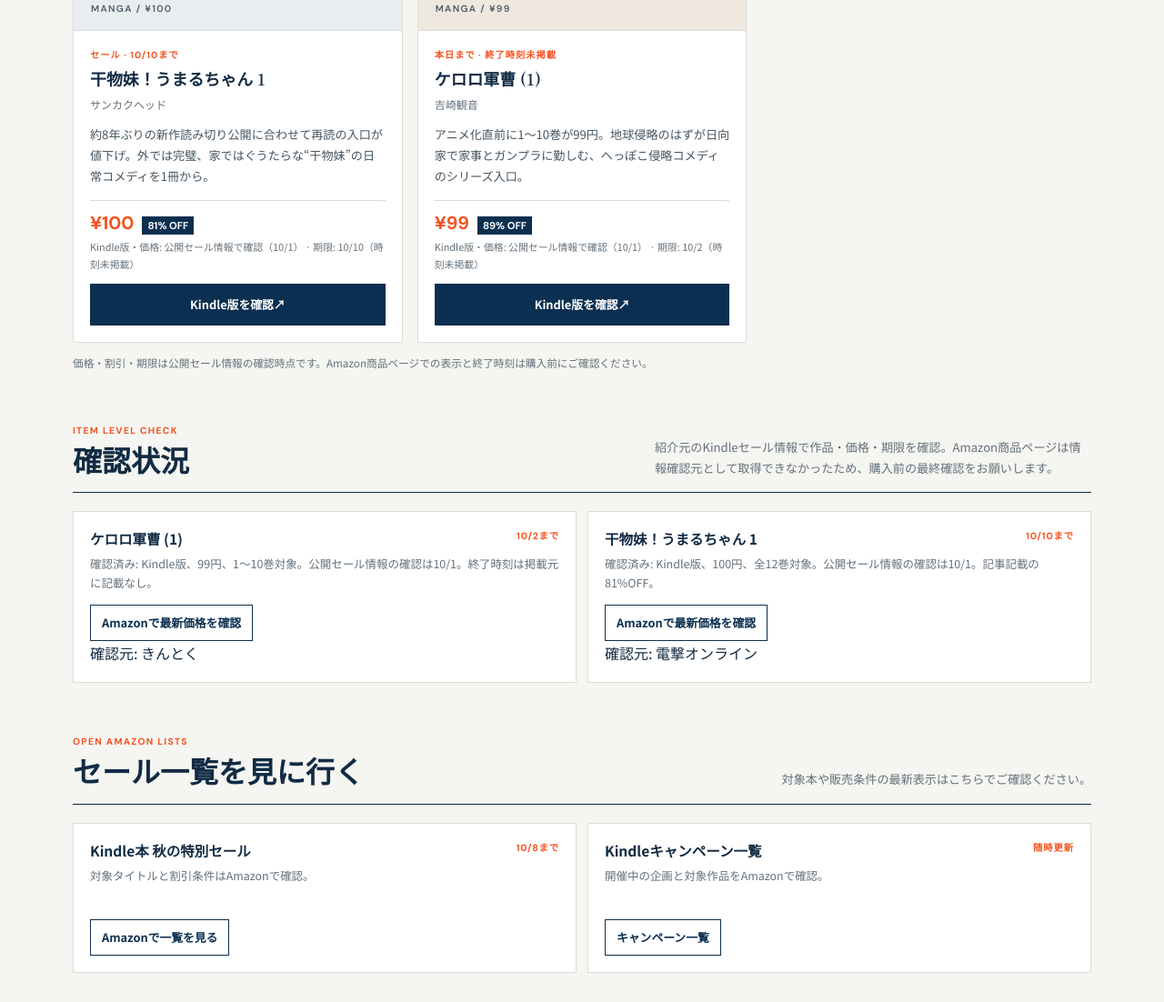
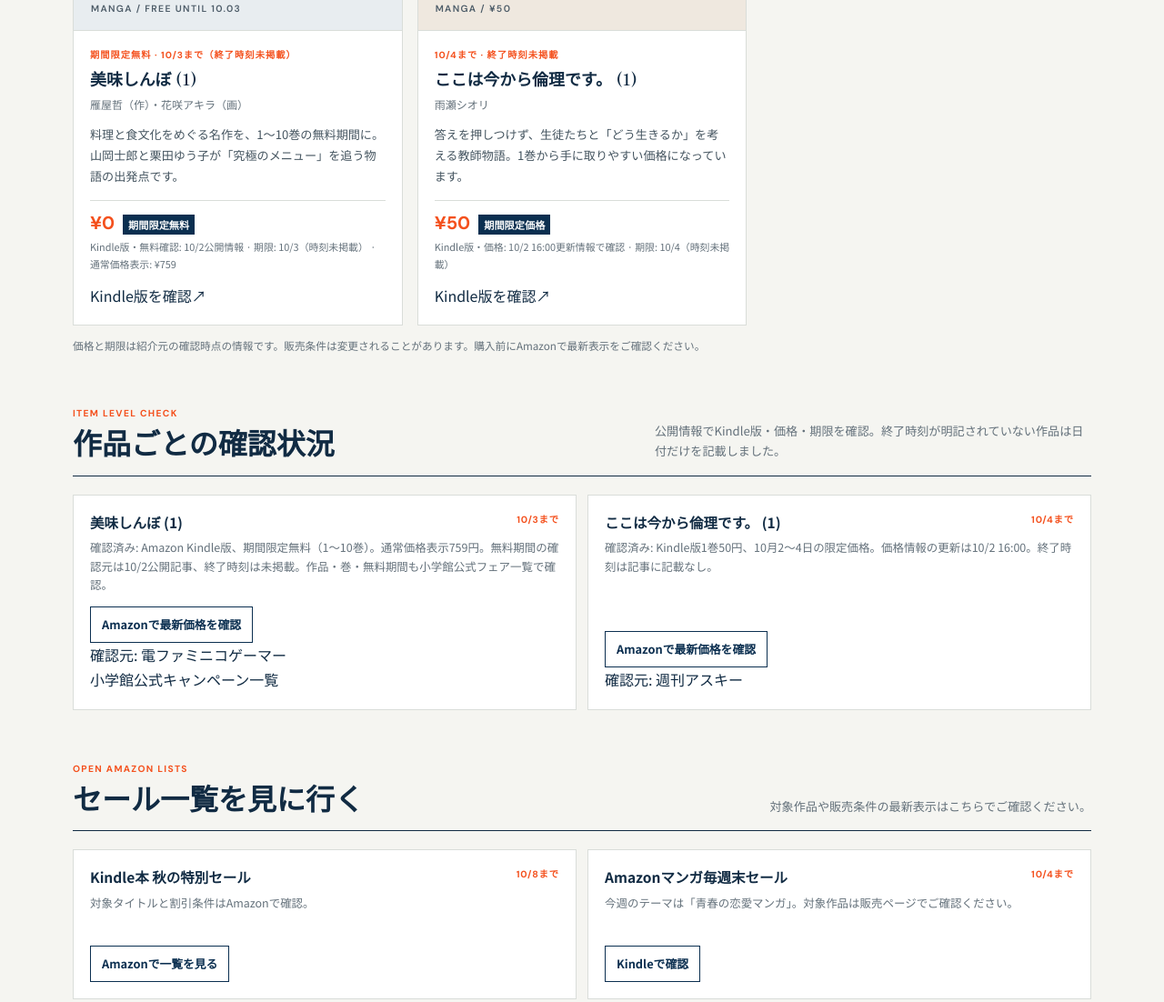
Before and after one commit to realyanderedere-coder/saleshoka, a website: page public/sales/current.html in a window 1280 px wide. Shown: the part 717-1819 px from the top of the page at 91% size. Drawn offline with Linux system fonts and the light colour scheme.

Commit message:
Update sales content 2026-10-03

```diff
--- a/public/sales/current.html
+++ b/public/sales/current.html
@@ -27,21 +27,21 @@ footer{background:#071e33;color:#d9e2e9;padding:28px 0;font-size:.75rem}.foot{di
 
 </head><body>
 <header><div class="wrap nav"><a class="brand" href="/" aria-label="セール書架 トップ"><img src="/images/saleshoka-logo.webp" alt=""><span>セール<em>書架</em></span></a><a href="/">トップページへ</a></div></header>
-<section class="wrap hero"><div class="kicker">CURRENT DEALS · EDITED FOR READERS</div><div class="hero-row"><div><h1>現在のセール情報</h1><p>10月2日、終了の近い漫画を中心に選びました。価格・期限は公開セール情報で照合しています。Amazonで購入する前に最新の販売条件をご確認ください。</p></div><div class="updated">LAST CHECKED<strong>2026.10.02 00:43 JST</strong></div></div></section>
+<section class="wrap hero"><div class="kicker">CURRENT DEALS · EDITED FOR READERS</div><div class="hero-row"><div><h1>現在のセール情報</h1><p>10月3日、本日までの無料作品と、10月4日までの漫画を選びました。表示価格と期限は確認元の記載に基づいています。</p></div><div class="updated">LAST CHECKED<strong>2026.10.03 00:44 JST</strong></div></div></section>
 <main>
-<section class="band"><div class="wrap band-inner"><div><h2>本日終了の作品あり</h2><p>『ケロロ軍曹』1〜10巻の99円セールは10月2日まで（終了時刻の記載なし）。終了時刻を推測せず、販売ページで最新条件をご確認ください。</p></div><a class="button" href="https://www.amazon.co.jp/kindle-dbs/browse?_encoding=UTF8&amp;metadata=storeType%3Debooks&amp;widgetId=ebooks-deals-storefront_KindleDailyDealsStrategy&amp;title=Kindle%E6%97%A5%E6%9B%BF%E3%82%8F%E3%82%8A%E3%82%BB%E3%83%BC%E3%83%AB&amp;sourceType=recs&amp;tag=saleshoka-22" target="_blank" rel="sponsored nofollow noopener">Amazonセール一覧</a></div></section>
-<section class="wrap section"><div class="section-head"><div><div class="flag">MANGA EDIT · 2 PICKS</div><h2>今日、拾っておきたい2冊</h2></div><p>明日までの値下げと、新作読切公開に合わせたシリーズ入口。価格だけでなく、作品を今紹介する理由で選びました。</p></div>
+<section class="band"><div class="wrap band-inner"><div><h2>本日までの無料作品</h2><p>『美味しんぼ』Kindle版1〜10巻の無料期間は10月3日まで。終了時刻は掲載元に記載がないため、商品ページで最新条件をご確認ください。</p></div><a class="button" href="https://www.amazon.co.jp/dp/B00AQRC8XE?tag=saleshoka-22" target="_blank" rel="sponsored nofollow noopener">『美味しんぼ』1巻</a></div></section>
+<section class="wrap section"><div class="section-head"><div><div class="flag">MANGA EDIT · 2 PICKS</div><h2>今日、拾っておきたい2冊</h2></div><p>期限が迫る無料巻と、週末限定の特価。作品の入口として紹介します。</p></div>
 <div class="book-grid">
-<article class="book"><div class="art"><span class="num">01</span><span class="genre">MANGA / ¥100</span></div><div class="body"><div class="reason-tag">セール · 10/10まで</div><h3>干物妹！うまるちゃん 1</h3><div class="byline">サンカクヘッド</div><p class="blurb">約8年ぶりの新作読み切り公開に合わせて再読の入口が値下げ。外では完璧、家ではぐうたらな“干物妹”の日常コメディを1冊から。</p><div class="deal-price"><strong>¥100</strong><span>81% OFF</span></div><p class="price-foot">Kindle版・価格: 公開セール情報で確認（10/1） · 期限: 10/10（時刻未掲載）</p><a class="button" href="https://www.amazon.co.jp/dp/B00JUH3M9K?tag=saleshoka-22" target="_blank" rel="sponsored nofollow noopener"><span>Kindle版を確認</span><span aria-hidden="true">↗</span></a></div></article>
-<article class="book"><div class="art"><span class="num">02</span><span class="genre">MANGA / ¥99</span></div><div class="body"><div class="reason-tag">本日まで · 終了時刻未掲載</div><h3>ケロロ軍曹 (1)</h3><div class="byline">吉崎観音</div><p class="blurb">アニメ化直前に1〜10巻が99円。地球侵略のはずが日向家で家事とガンプラに勤しむ、へっぽこ侵略コメディのシリーズ入口。</p><div class="deal-price"><strong>¥99</strong><span>89% OFF</span></div><p class="price-foot">Kindle版・価格: 公開セール情報で確認（10/1） · 期限: 10/2（時刻未掲載）</p><a class="button" href="https://www.amazon.co.jp/dp/B00932MP0E?tag=saleshoka-22" target="_blank" rel="sponsored nofollow noopener"><span>Kindle版を確認</span><span aria-hidden="true">↗</span></a></div></article>
-</div><p style="font-size:.73rem;color:#64717b;margin:12px 0 0">価格・割引・期限は公開セール情報の確認時点です。Amazon商品ページでの表示と終了時刻は購入前にご確認ください。</p></section>
-<section class="wrap section"><div class="section-head"><div><div class="flag">ITEM LEVEL CHECK</div><h2>確認状況</h2></div><p>紹介元のKindleセール情報で作品・価格・期限を確認。Amazon商品ページは情報確認元として取得できなかったため、購入前の最終確認をお願いします。</p></div><div class="campaign-grid">
-<article class="camp"><div class="camp-top"><h3>ケロロ軍曹 (1)</h3><span class="until">10/2まで</span></div><p>確認済み: Kindle版、99円、1〜10巻対象。公開セール情報の確認は10/1。終了時刻は掲載元に記載なし。</p><a class="button" href="https://www.amazon.co.jp/dp/B00932MP0E?tag=saleshoka-22" target="_blank" rel="sponsored nofollow noopener">Amazonで最新価格を確認</a><a href="https://premium.gamepedia.jp/kindle/archives/6057">確認元: きんとく</a></article>
-<article class="camp"><div class="camp-top"><h3>干物妹！うまるちゃん 1</h3><span class="until">10/10まで</span></div><p>確認済み: Kindle版、100円、全12巻対象。公開セール情報の確認は10/1。記事記載の81%OFF。</p><a class="button" href="https://www.amazon.co.jp/dp/B00JUH3M9K?tag=saleshoka-22" target="_blank" rel="sponsored nofollow noopener">Amazonで最新価格を確認</a><a href="https://dengekionline.com/article/202610/89625">確認元: 電撃オンライン</a></article>
+<article class="book"><div class="art"><span class="num">01</span><span class="genre">MANGA / FREE UNTIL 10.03</span></div><div class="body"><div class="reason-tag">期間限定無料 · 10/3まで（終了時刻未掲載）</div><h3>美味しんぼ (1)</h3><div class="byline">雁屋哲（作）・花咲アキラ（画）</div><p class="blurb">料理と食文化をめぐる名作を、1〜10巻の無料期間に。山岡士郎と栗田ゆう子が「究極のメニュー」を追う物語の出発点です。</p><div class="deal-price"><strong>¥0</strong><span>期間限定無料</span></div><p class="price-foot">Kindle版・無料確認: 10/2公開情報 · 期限: 10/3（時刻未掲載） · 通常価格表示: ¥759</p><a class="action" href="https://www.amazon.co.jp/dp/B00AQRC8XE?tag=saleshoka-22" target="_blank" rel="sponsored nofollow noopener"><span>Kindle版を確認</span><span aria-hidden="true">↗</span></a></div></article>
+<article class="book"><div class="art"><span class="num">02</span><span class="genre">MANGA / ¥50</span></div><div class="body"><div class="reason-tag">10/4まで · 終了時刻未掲載</div><h3>ここは今から倫理です。 (1)</h3><div class="byline">雨瀬シオリ</div><p class="blurb">答えを押しつけず、生徒たちと「どう生きるか」を考える教師物語。1巻から手に取りやすい価格になっています。</p><div class="deal-price"><strong>¥50</strong><span>期間限定価格</span></div><p class="price-foot">Kindle版・価格: 10/2 16:00更新情報で確認 · 期限: 10/4（時刻未掲載）</p><a class="action" href="https://www.amazon.co.jp/dp/B07PB7GNHZ?tag=saleshoka-22" target="_blank" rel="sponsored nofollow noopener"><span>Kindle版を確認</span><span aria-hidden="true">↗</span></a></div></article>
+</div><p style="font-size:.73rem;color:#64717b;margin:12px 0 0">価格と期限は紹介元の確認時点の情報です。販売条件は変更されることがあります。購入前にAmazonで最新表示をご確認ください。</p></section>
+<section class="wrap section"><div class="section-head"><div><div class="flag">ITEM LEVEL CHECK</div><h2>作品ごとの確認状況</h2></div><p>公開情報でKindle版・価格・期限を確認。終了時刻が明記されていない作品は日付だけを記載しました。</p></div><div class="campaign-grid">
+<article class="camp"><div class="camp-top"><h3>美味しんぼ (1)</h3><span class="until">10/3まで</span></div><p>確認済み: Amazon Kindle版、期間限定無料（1〜10巻）。通常価格表示759円。無料期間の確認元は10/2公開記事、終了時刻は未掲載。作品・巻・無料期間も小学館公式フェア一覧で確認。</p><a class="button" href="https://www.amazon.co.jp/dp/B00AQRC8XE?tag=saleshoka-22" target="_blank" rel="sponsored nofollow noopener">Amazonで最新価格を確認</a><a href="https://news.denfaminicogamer.jp/news/2609253h">確認元: 電ファミニコゲーマー</a><a href="https://e-comi.shogakukan.co.jp/campaigns">小学館公式キャンペーン一覧</a></article>
+<article class="camp"><div class="camp-top"><h3>ここは今から倫理です。 (1)</h3><span class="until">10/4まで</span></div><p>確認済み: Kindle版1巻50円、10月2〜4日の限定価格。価格情報の更新は10/2 16:00。終了時刻は記事に記載なし。</p><a class="button" href="https://www.amazon.co.jp/dp/B07PB7GNHZ?tag=saleshoka-22" target="_blank" rel="sponsored nofollow noopener">Amazonで最新価格を確認</a><a href="https://weekly.ascii.jp/elem/000/004/439/4439662/">確認元: 週刊アスキー</a></article>
 </div></section>
-<section class="wrap section"><div class="section-head"><div><div class="flag">OPEN AMAZON LISTS</div><h2>セール一覧を見に行く</h2></div><p>対象本や販売条件の最新表示はこちらでご確認ください。</p></div><div class="campaign-grid">
+<section class="wrap section"><div class="section-head"><div><div class="flag">OPEN AMAZON LISTS</div><h2>セール一覧を見に行く</h2></div><p>対象作品や販売条件の最新表示はこちらでご確認ください。</p></div><div class="campaign-grid">
 <article class="camp"><div class="camp-top"><h3>Kindle本 秋の特別セール</h3><span class="until">10/8まで</span></div><p>対象タイトルと割引条件はAmazonで確認。</p><a class="button" href="https://www.amazon.co.jp/amz-books/book-deals?_encoding=UTF8&amp;node=222732532051&amp;tag=saleshoka-22" target="_blank" rel="sponsored nofollow noopener">Amazonで一覧を見る</a></article>
-<article class="camp"><div class="camp-top"><h3>Kindleキャンペーン一覧</h3><span class="until">随時更新</span></div><p>開催中の企画と対象作品をAmazonで確認。</p><a class="button" href="https://www.amazon.co.jp/b?_encoding=UTF8&amp;node=221221107051&amp;tag=saleshoka-22" target="_blank" rel="sponsored nofollow noopener">キャンペーン一覧</a></article>
+<article class="camp"><div class="camp-top"><h3>Amazonマンガ毎週末セール</h3><span class="until">10/4まで</span></div><p>今週のテーマは「青春の恋愛マンガ」。対象作品は販売ページでご確認ください。</p><a class="button" href="https://www.amazon.co.jp/gp/kindle/series?tag=saleshoka-22" target="_blank" rel="sponsored nofollow noopener">Kindleで確認</a></article>
 </div></section>
 <div class="wrap legal"><strong>価格・ポイントについて</strong><br>掲載価格・割引率は紹介元の掲載時点の情報です。販売条件は変更されることがあります。購入前にAmazonの商品ページで最新情報をご確認ください。Amazonのアソシエイトとして、セール書架は適格販売により収入を得ています。</div>
 </main><footer><div class="wrap foot"><div><strong>セール書架</strong><br>電子書籍セールから、読む価値のある本を。</div><nav><a href="/">トップページ</a><a href="/about.html">サイトについて</a><a href="/affiliate-policy.html">広告方針</a><a href="/privacy.html">プライバシー</a></nav></div></footer>
```
Also changed, not shown: public/index.html (+4 -4 lines).
